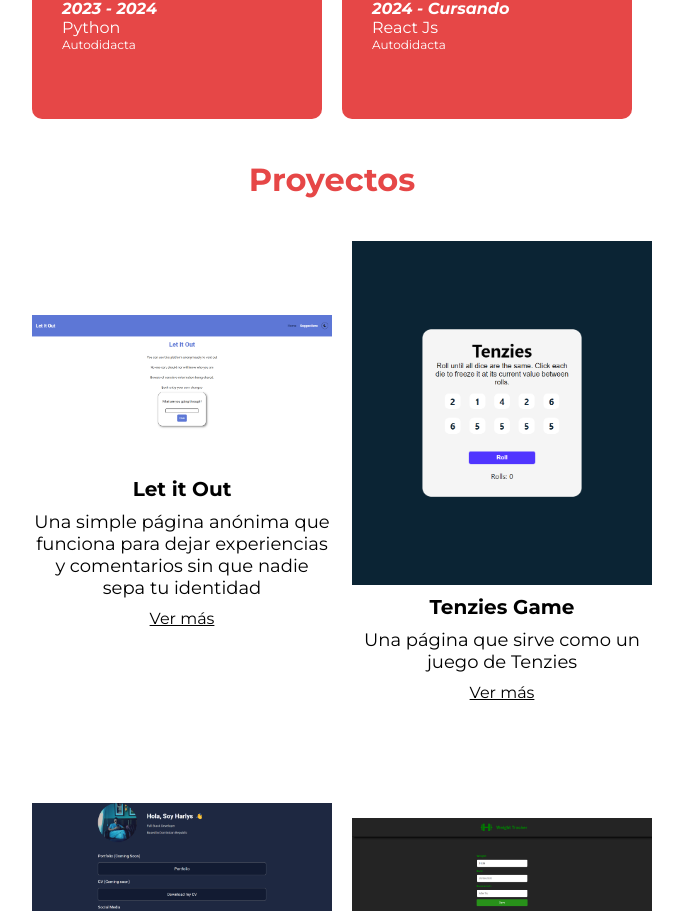
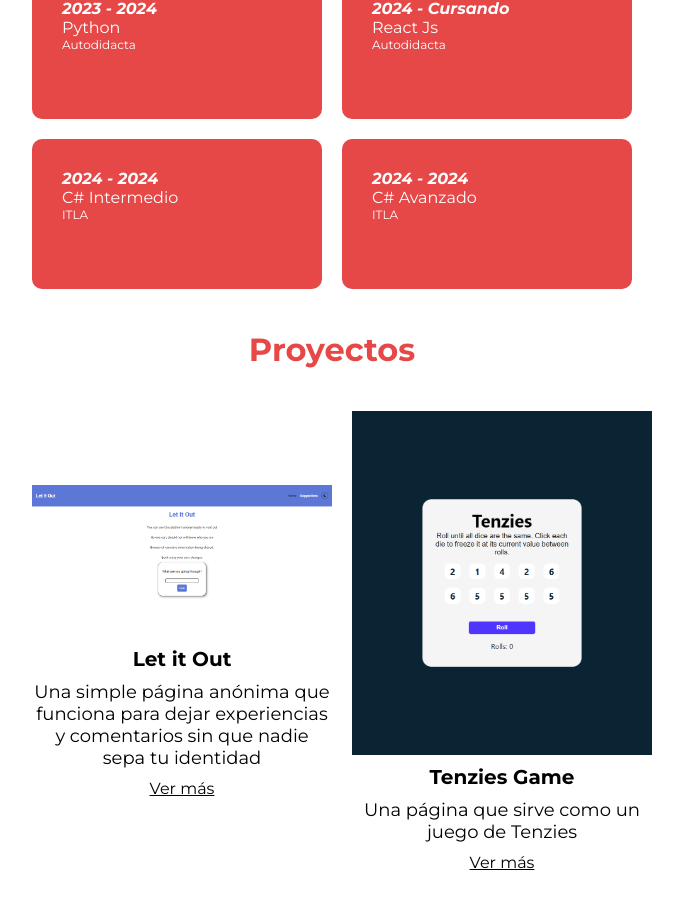
Before and after one commit to JustHarlys/Portfolio, a React (Vite) app: page / in a window 1280 px wide. Shown: the part 1293-2204 px from the top of the page, without its empty margins (308-991 px from the left). Built offline with nearby package versions, Linux system fonts and the light colour scheme.

Commit message:
Agregado 2 proyectos

```diff
--- a/src/data/education.js
+++ b/src/data/education.js
@@ -35,6 +35,18 @@ export default [
         endDate : "Cursando",
         course : "React Js",
         place : "Autodidacta"
+    },
+    {
+        startYear: "2024",
+        endDate: "2024",
+        course: "C# Intermedio",
+        place: "ITLA"
+    },
+    {
+        startYear: "2024",
+        endDate: "2024",
+        course: "C# Avanzado",
+        place: "ITLA"
     }
 
 ]
```
